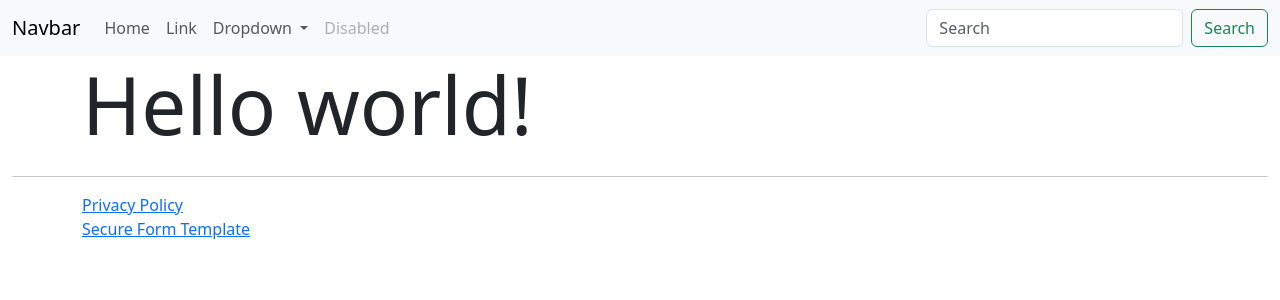
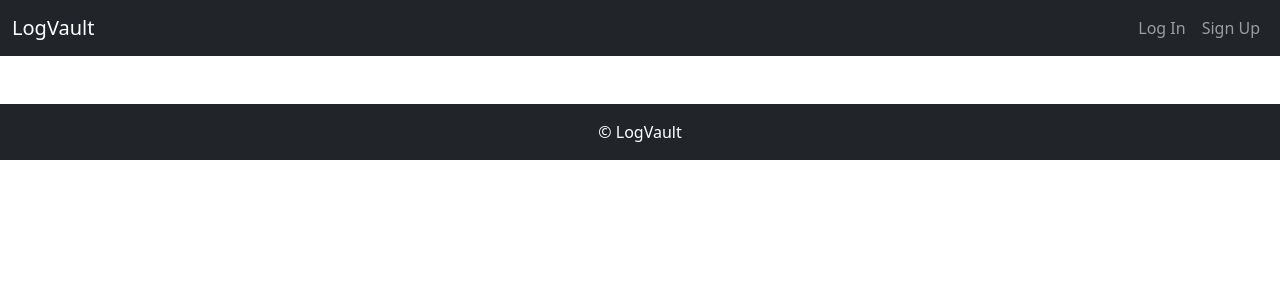
Before and after one commit to frnaky/2025SE_Gianfranco.M_AT1, a Flask app: page / in a window 1280 px wide. Shown: the top 300 px of the page. Run offline with Flask 3, Linux system fonts and the light colour scheme; some libraries are stand-ins or nearby versions.

Commit message:
Webpage up and working.
Slight issues with branch control, but functionality at its core is close to working, fix up a couple things regarding account creation and login, and then move on to the next sprint.

```diff
--- a/main.py
+++ b/main.py
@@ -1,90 +1,101 @@
-from flask import Flask
-from flask import redirect
-from flask import render_template
-from flask import request
-from flask import jsonify
+import bcrypt
 import requests
+from datetime import datetime
+from flask import Flask, render_template, redirect, url_for, request, flash, jsonify
+from flask_sqlalchemy import SQLAlchemy
+from flask_login import LoginManager, UserMixin, login_user, login_required, logout_user, current_user
+import logging
 from flask_wtf import CSRFProtect
 from flask_csp.csp import csp_header
-import logging
-
 import userManagement as dbHandler
 
-# Code snippet for logging a message
-# app.logger.critical("message")
+app = Flask(__name__)
+app.config['SECRET_KEY'] = 'your_secret_key'
+#db
+app.config['SQLALCHEMY_DATABASE_URI'] = 'sqlite:///database.db'
+db = SQLAlchemy(app)
 
-app_log = logging.getLogger(__name__)
-logging.basicConfig(
-    filename="security_log.log",
-    encoding="utf-8",
-    level=logging.DEBUG,
-    format="%(asctime)s %(message)s",
-)
+login_manager = LoginManager(app)
+login_manager.login_view = 'login'
 
-# Generate a unique basic 16 key: https://acte.ltd/utils/randomkeygen
-app = Flask(__name__)
-app.secret_key = b"_53oi3uriq9pifpff;apl"
-csrf = CSRFProtect(app)
+class User(UserMixin, db.Model):
+    __tablename__ = 'users'
+    id = db.Column(db.Integer, primary_key=True)
+    username = db.Column(db.String(50), unique=True, nullable=False)
+    email = db.Column(db.String(100), unique=True, nullable=False)
+    password_hash = db.Column(db.String(255), nullable=False)
+    created_at = db.Column(db.DateTime, nullable=False)
+
+    def set_password(self, password):
+    #hash
+        self.password_hash = bcrypt.hashpw(password.encode('utf-8'), bcrypt.gensalt()).decode('utf-8')
+
+    def check_password(self, password):
+    #veriby password
+        return bcrypt.checkpw(password.encode('utf-8'), self.password_hash.encode('utf-8'))
+
+@login_manager.user_loader
+def load_user(user_id):
+    return User.query.get(int(user_id))
+
+@app.route('/')
+def index():
+    return render_template('base.html')
+
+@app.route('/signup', methods=['GET', 'POST'])
+def signup():
+    if request.method == 'POST':
+        username = request.form['username']
+        email = request.form['email']
+        password = request.form['password']
+
+        if User.query.filter_by(username=username).first() or User.query.filter_by(email=email).first():
+            flash('User Already Exists', 'error')
+            return redirect(url_for('signup'))
+
+        #creation
+        new_user = User(username=username, email=email)
+        new_user.set_password(password)
+        db.session.add(new_user)
+        db.session.commit()
+
+        flash('Account Created, Proceed to Log-In', 'success')
+        return redirect(url_for('login'))
+
+    return render_template('signup.html')
 
 
-# Redirect index.html to domain root for consistent UX
-@app.route("/index", methods=["GET"])
-@app.route("/index.htm", methods=["GET"])
-@app.route("/index.asp", methods=["GET"])
-@app.route("/index.php", methods=["GET"])
-@app.route("/index.html", methods=["GET"])
-def root():
-    return redirect("/", 302)
+@app.route('/login', methods=['GET', 'POST'])
+def login():
+    if request.method == 'POST':
+        email = request.form['email']
+        password = request.form['password']
+        user = User.query.filter_by(email=email).first()
 
+        if user and user.check_password(password):
+            login_user(user)
+            flash('Logged-In', 'success')
+            return redirect(url_for('dashboard'))
+        else:
+            flash('Invalid Log-In, Please Retry', 'error')
+    return render_template('login.html')
 
-@app.route("/", methods=["POST", "GET"])
-@csp_header(
-    {
-        # Server Side CSP is consistent with meta CSP in layout.html
-        "base-uri": "'self'",
-        "default-src": "'self'",
-        "style-src": "'self'",
-        "script-src": "'self'",
-        "img-src": "'self' data:",
-        "media-src": "'self'",
-        "font-src": "'self'",
-        "object-src": "'self'",
-        "child-src": "'self'",
-        "connect-src": "'self'",
-        "worker-src": "'self'",
-        "report-uri": "/csp_report",
-        "frame-ancestors": "'none'",
-        "form-action": "'self'",
-        "frame-src": "'none'",
-    }
-)
-def index():
-    return render_template("/index.html")
+@app.route('/logout')
+@login_required
+def logout():
+    logout_user()
+    flash('Logged-Out', 'success')
+    return redirect(url_for('index'))
 
+@app.route('/dashboard')
+@login_required
+def dashboard():
+    return render_template('dashboard.html', user=current_user)
 
-@app.route("/privacy.html", methods=["GET"])
-def privacy():
-    return render_template("/privacy.html")
-
-
-# example CSRF protected form
-@app.route("/form.html", methods=["POST", "GET"])
-def form():
-    if request.method == "POST":
-        email = request.form["email"]
-        text = request.form["text"]
-        return render_template("/form.html")
-    else:
-        return render_template("/form.html")
-
-
-# Endpoint for logging CSP violations
-@app.route("/csp_report", methods=["POST"])
-@csrf.exempt
-def csp_report():
-    app.logger.critical(request.data.decode())
-    return "done"
-
+# check if userexist... test later within the signup function
+#        if User.query.filter_by(username=username).first() or User.query.filter_by(email=email).first():
+#            flash('Username or email already exists', 'error')
+#            return redirect(url_for('signup'))
 
 if __name__ == "__main__":
     app.run(debug=True, host="0.0.0.0", port=5000)
--- a/requirements.txt
+++ b/requirements.txt
@@ -2,4 +2,5 @@ Flask
 bcrypt
 flask_wtf
 flask-csp
+flask_sqlalchemy
 flask-login
--- a/templates/base.html
+++ b/templates/base.html
@@ -0,0 +1,25 @@
+<!DOCTYPE html>
+<html lang="en">
+  <head>
+    <meta
+      http-equiv="Content-Security-Policy"
+      content="base-uri 'self'; default-src 'self'; style-src 'self'; script-src 'self'; img-src 'self' data:; media-src 'self'; font-src 'self'; connect-src 'self'; object-src 'self'; worker-src 'self'; frame-src 'none'; form-action 'self'; manifest-src 'self'"
+    />
+    <meta charset="utf-8" />
+    <meta name="viewport" content="width=device-width, initial-scale=1" />
+    <link rel="stylesheet" type="text/css" href="static/css/style.css" />
+    <title>LogVault</title>
+    <link rel="manifest" href="static/manifest.json" />
+    <link rel="icon" type="image/x-icon" href="static/images/favicon.png" />
+    <meta name="theme-color" content="" />
+    <link href="static/css/bootstrap.min.css" rel="stylesheet" />
+  </head>
+  <body>
+    {% include "partials/menu.html" %}
+    <div class="container mt-5">{% block content %}{% endblock %}</div>
+    {% include "partials/footer.html" %}
+    <script src="static/js/bootstrap.bundle.min.js"></script>
+    <script src="static/js/serviceWorker.js"></script>
+    <script src="static/js/app.js"></script>
+  </body>
+</html>
--- a/templates/partials/footer.html
+++ b/templates/partials/footer.html
@@ -1,9 +1,3 @@
-<div class="container-fluid">
-    <hr/>
-</div>
-<div class="container">
-    <div class="row">
-        <a href="privacy.html">Privacy Policy</a>
-        <a href="form.html">Secure Form Template</a>
-    </div>
-</div>
+<footer class="bg-dark text-white text-center py-3 mt-5">
+  <p class="mb-0">&copy; LogVault</p>
+</footer>
--- a/templates/partials/menu.html
+++ b/templates/partials/menu.html
@@ -1,55 +1,35 @@
-<nav class="navbar navbar-expand-lg bg-body-tertiary">
+<nav class="navbar navbar-expand-lg navbar-dark bg-dark">
   <div class="container-fluid">
-    <a class="navbar-brand" href="#">Navbar</a>
+    <a class="navbar-brand" href="{{ url_for('index') }}">LogVault</a>
     <button
       class="navbar-toggler"
       type="button"
       data-bs-toggle="collapse"
-      data-bs-target="#navbarSupportedContent"
-      aria-controls="navbarSupportedContent"
+      data-bs-target="#navbarNav"
+      aria-controls="navbarNav"
       aria-expanded="false"
       aria-label="Toggle navigation"
     >
       <span class="navbar-toggler-icon"></span>
     </button>
-    <div class="collapse navbar-collapse" id="navbarSupportedContent">
-      <ul class="navbar-nav me-auto mb-2 mb-lg-0">
+    <div class="collapse navbar-collapse" id="navbarNav">
+      <ul class="navbar-nav ms-auto">
+        {% if current_user.is_authenticated %}
         <li class="nav-item">
-          <a class="nav-link active" aria-current="page" href="#">Home</a>
+          <a class="nav-link" href="{{ url_for('dashboard') }}">Dashboard</a>
         </li>
         <li class="nav-item">
-          <a class="nav-link" href="#">Link</a>
+          <a class="nav-link" href="{{ url_for('logout') }}">Log Out</a>
         </li>
-        <li class="nav-item dropdown">
-          <a
-            class="nav-link dropdown-toggle"
-            href="#"
-            role="button"
-            data-bs-toggle="dropdown"
-            aria-expanded="false"
-          >
-            Dropdown
-          </a>
-          <ul class="dropdown-menu">
-            <li><a class="dropdown-item" href="#">Action</a></li>
-            <li><a class="dropdown-item" href="#">Another action</a></li>
-            <li><hr class="dropdown-divider" /></li>
-            <li><a class="dropdown-item" href="#">Something else here</a></li>
-          </ul>
+        {% else %}
+        <li class="nav-item">
+          <a class="nav-link" href="{{ url_for('login') }}">Log In</a>
         </li>
         <li class="nav-item">
-          <a class="nav-link disabled" aria-disabled="true">Disabled</a>
+          <a class="nav-link" href="{{ url_for('signup') }}">Sign Up</a>
         </li>
+        {% endif %}
       </ul>
-      <form class="d-flex" role="search">
-        <input
-          class="form-control me-2"
-          type="search"
-          placeholder="Search"
-          aria-label="Search"
-        />
-        <button class="btn btn-outline-success" type="submit">Search</button>
-      </form>
     </div>
   </div>
 </nav>
```
Also changed, not shown: templates/dashboard.html (+20 -0 lines), templates/login.html (+33 -0 lines), templates/signup.html (+43 -0 lines), unused.py (added, +71 -0 lines), README.md, instance/database.db (added), 1 other file.
